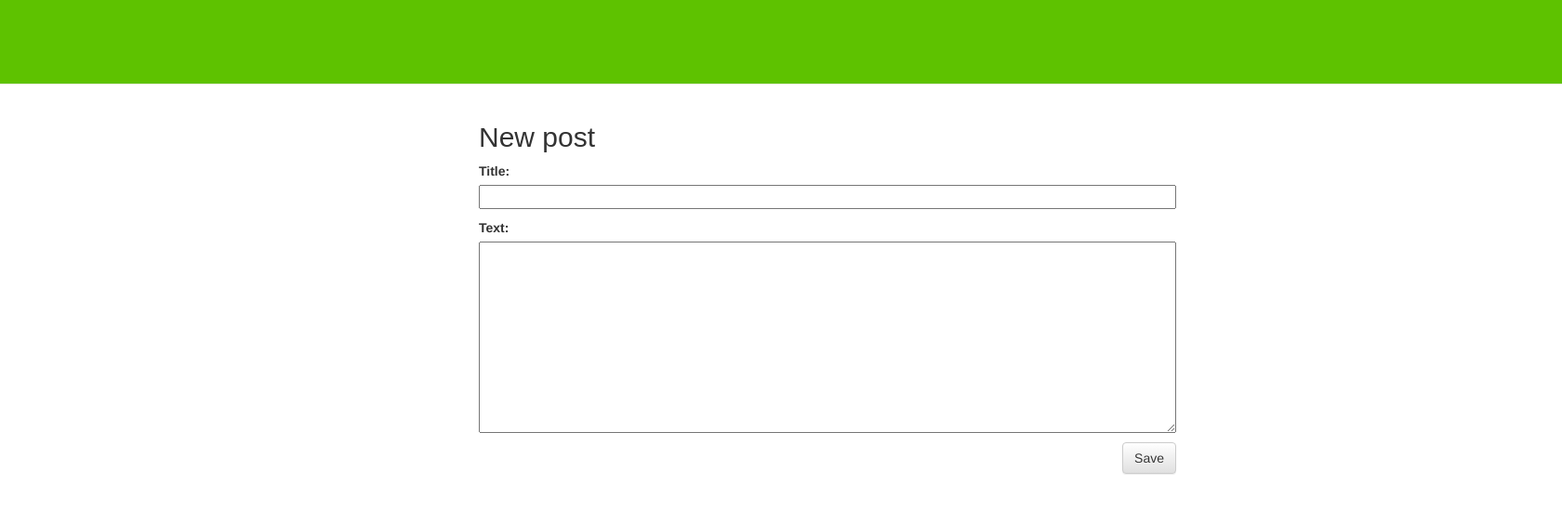
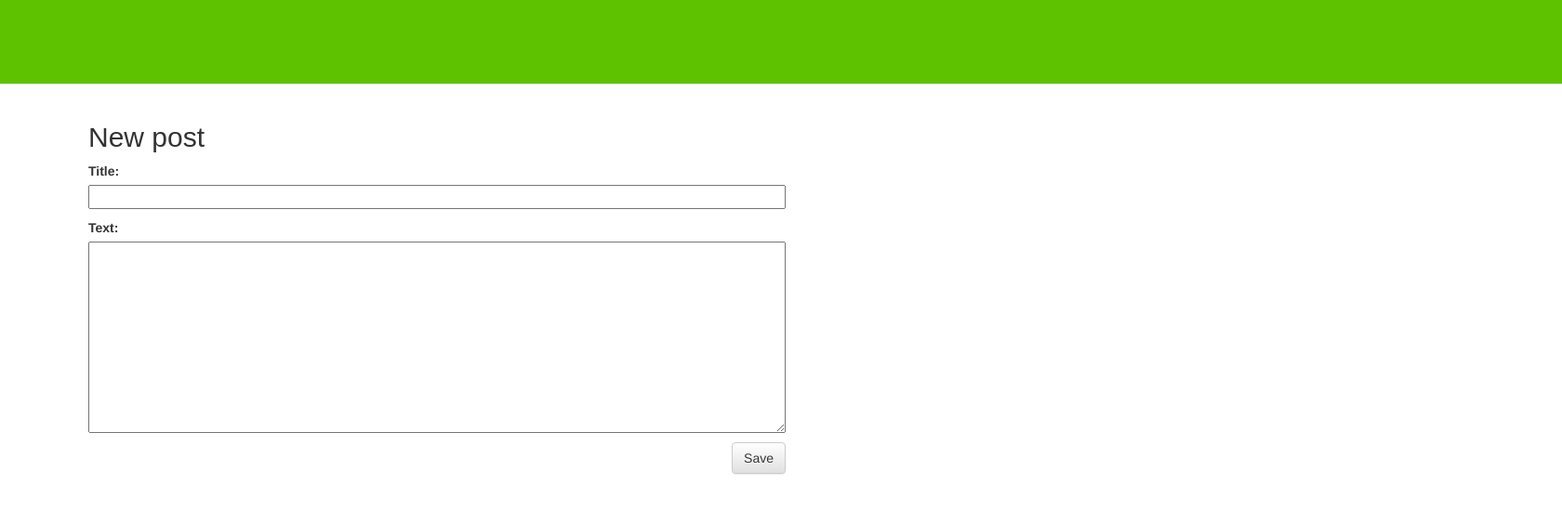
Before and after one commit to frxncsco/UrbanGardening, a Django app: page /post/new/ in a window 1680 px wide. Shown: the top 550 px of the page at 93% size. Run offline with Django 3.2, Linux system fonts and the light colour scheme; some libraries are stand-ins or nearby versions.

Commit message:
neuer Versuch

```diff
--- a/blog/static/css/blog.css
+++ b/blog/static/css/blog.css
@@ -11,7 +11,8 @@
 }
 
 .content {
-    margin-left: 500px;
+    margin-left: 80px;
+    text-align: left;
 }
 
 h1, h2, h3, h4 {
```
